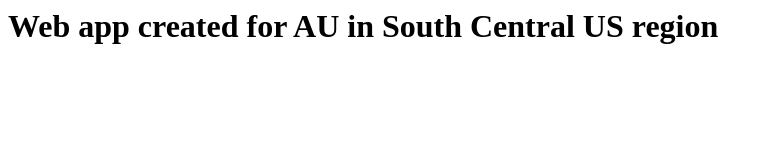
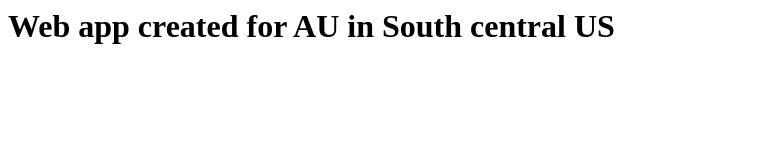
Before and after one commit to LeoSin1/US, a plain HTML site: page index.html in a window 1280 px wide. Shown: the whole page, without its empty margins (0-771 px from the left). Drawn offline with Linux system fonts and the light colour scheme.

Commit message:
Add files via upload

```diff
--- a/index.html
+++ b/index.html
@@ -3,7 +3,7 @@
   <title>AU-Cloud</title>
  </head>
  <body>
-  <h1>Web app created for AU in South Central US region
+  <h1>Web app created for AU in South central US
   </h1>
  </body>
 </html>
```
